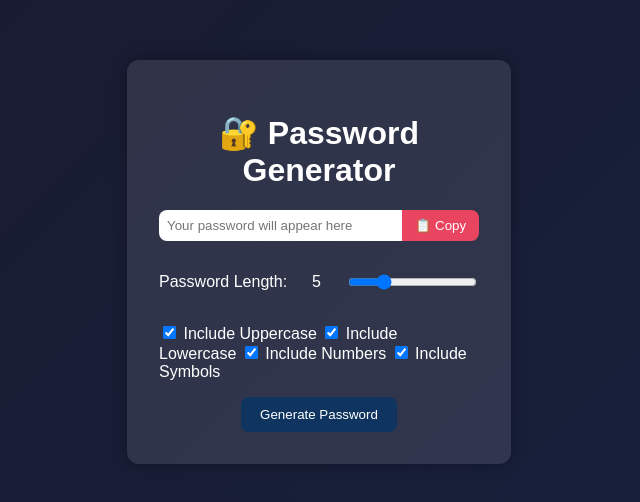
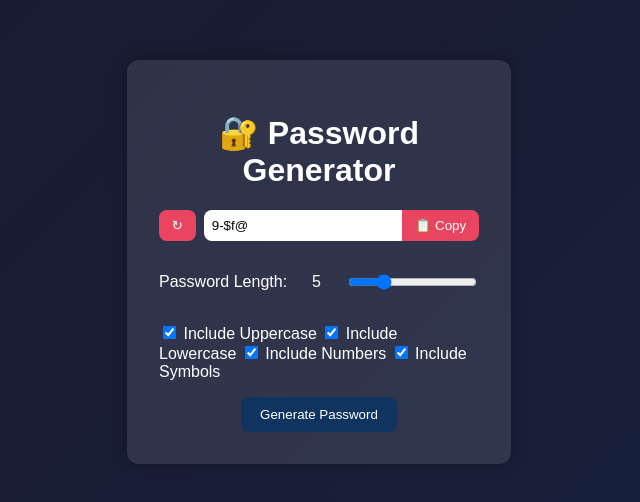
Before and after one commit to GitDailyChallenge/GitDailyN9---21_10_2025, a plain HTML site: page index.html in a window 1280 px wide. Shown: the part 138-640 px from the top of the page, without its empty margins (321-961 px from the left). Drawn offline with Linux system fonts and the light colour scheme.

Commit message:
add length value, auto-generate pw on load, refreash button

```diff
--- a/index.html
+++ b/index.html
@@ -11,6 +11,7 @@
       <h1>🔐 Password Generator</h1>
 
       <div class="password-box">
+        <button id="refresh">↻</button>
         <input
           type="text"
           id="password"
--- a/script.js
+++ b/script.js
@@ -8,9 +8,11 @@ const numberEl = document.getElementById("numbers");
 const symbolEl = document.getElementById("symbols");
 const lengthValue = document.getElementById("lenghtvalue");
 lengthValue.textContent = lengthEl.value;
+const refreshBtn = document.getElementById("refresh");
 
 lengthEl.addEventListener("input", () => {
   lengthValue.textContent = lengthEl.value;
+  generatePassword();
 });
 
 const upperChars = "ABCDEFGHIJKLMNOPQRSTUVWXYZ";
@@ -38,6 +40,7 @@ function generatePassword() {
 }
 
 generateBtn.addEventListener("click", generatePassword);
+refreshBtn.addEventListener("click", generatePassword);
 
 copyBtn.addEventListener("click", () => {
   if (passwordInput.value) {
@@ -46,3 +49,4 @@ copyBtn.addEventListener("click", () => {
     setTimeout(() => (copyBtn.textContent = "📋 Copy"), 1500);
   }
 });
+generatePassword();
--- a/style.css
+++ b/style.css
@@ -38,7 +38,10 @@ body {
   border-radius: 0 8px 8px 0;
   cursor: pointer;
 }
-
+#refresh {
+  border-radius: 8px;
+  margin-right: 0.5rem;
+}
 .settings {
   text-align: left;
   margin-bottom: 1rem;
```
